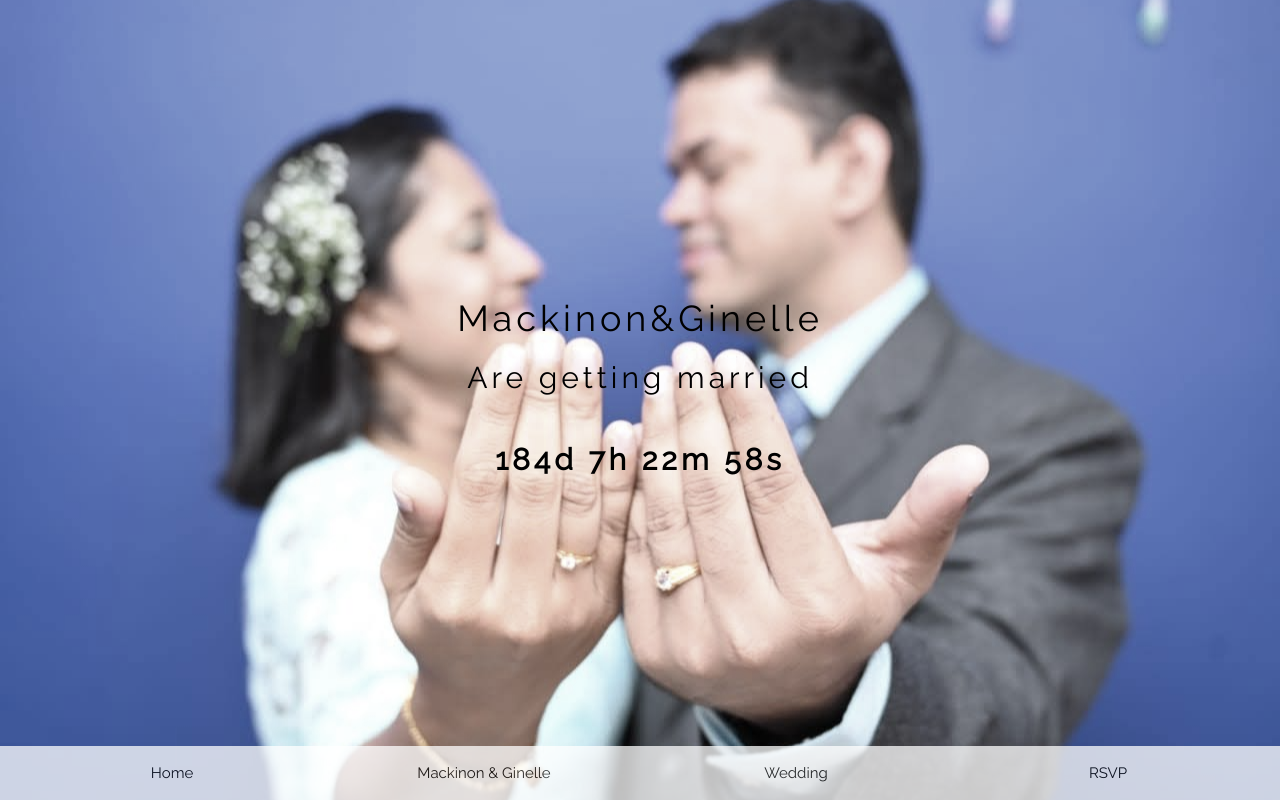
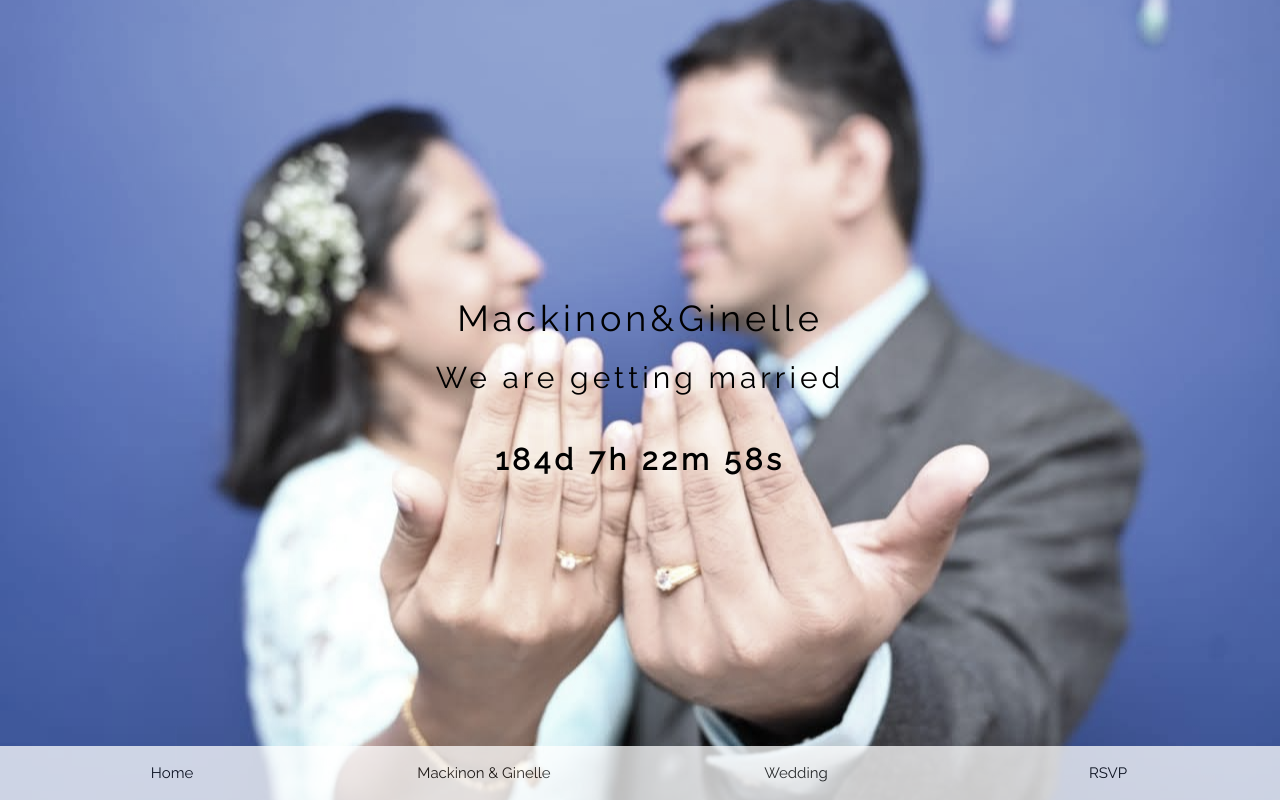
Before and after one commit to Mackinon/macandgin, a plain HTML site: page index.html in a window 1280 px wide. Shown: the top 800 px of the page. Drawn offline with nearby package versions, Linux system fonts and the light colour scheme.

Commit message:
Update index.html

```diff
--- a/index.html
+++ b/index.html
@@ -23,7 +23,7 @@ p {line-height: 2}
 <header class="w3-display-container w3-wide bgimg w3-grayscale-min" id="home">
   <div class="w3-display-middle w3-text-black w3-center">
     <h1>Mackinon&Ginelle</h1>
-    <h2>Are getting married</h2>
+    <h2>We are getting married</h2>
     <h2><b> <p id="demo"> </p>
       <script>
 // Set the date we're counting down to
```
